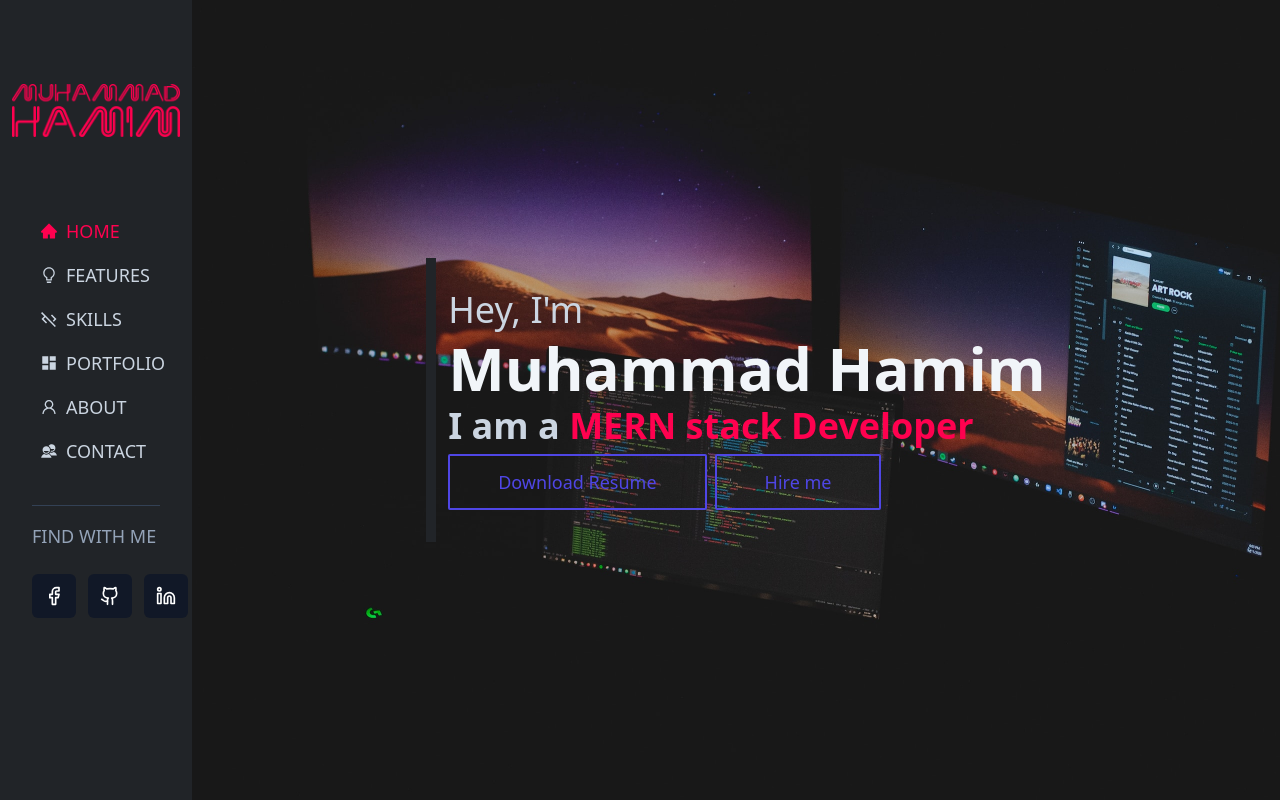
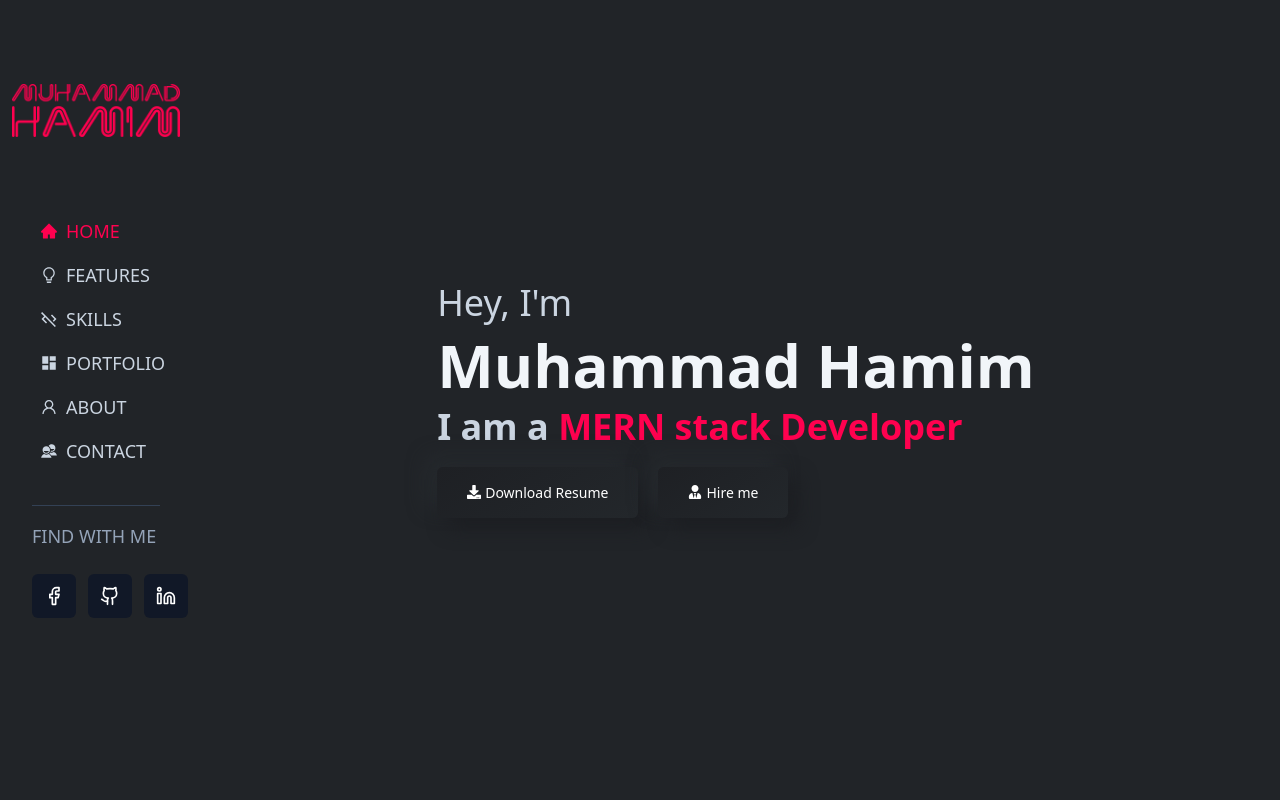
Before and after one commit to Muhammad-Hamim/MuhammadHamim, a React (Vite) app: page / in a window 1280 px wide. Shown: the top 800 px of the page. Built offline with nearby package versions, Linux system fonts and the light colour scheme.

Commit message:
change button style

```diff
--- a/src/Pages/Contact.jsx
+++ b/src/Pages/Contact.jsx
@@ -2,6 +2,7 @@ import { FiFacebook } from "react-icons/fi";
 import { LuGithub, LuLinkedin } from "react-icons/lu";
 import SectionHeader from "../Components/SectionHeader";
 import { motion } from "framer-motion";
+import { FaArrowRight } from "react-icons/fa";
 
 const Contact = () => {
   const divMotion1 = {
@@ -176,24 +177,11 @@ const Contact = () => {
               className="w-full outline-none px-4 py-3 text-slate-300 focus:outline-2 focus:outline-magenta bg-neutral-900 shadow-sm shadow-slate-500 rounded-sm resize-none h-48"></textarea>
           </div>
           <div>
-            <button className="relative inline-flex items-center px-12 py-3 overflow-hidden text-lg font-medium text-indigo-600 border-2 border-indigo-600 rounded-sm hover:text-white group hover:bg-gray-50">
-              <span className="absolute left-0 block w-full h-0 transition-all bg-indigo-600 opacity-100 group-hover:h-full top-1/2 group-hover:top-0 duration-400 ease" />
-              <span className="absolute right-0 flex items-center justify-start w-10 h-10 duration-300 transform translate-x-full group-hover:translate-x-0 ease">
-                <svg
-                  className="w-5 h-5"
-                  fill="none"
-                  stroke="currentColor"
-                  viewBox="0 0 24 24"
-                  xmlns="http://www.w3.org/2000/svg">
-                  <path
-                    strokeLinecap="round"
-                    strokeLinejoin="round"
-                    strokeWidth={2}
-                    d="M14 5l7 7m0 0l-7 7m7-7H3"
-                  />
-                </svg>
+            <button className="button hover:text-magenta flex items-center gap-1">
+              <span>send message</span>
+              <span>
+                <FaArrowRight />
               </span>
-              <span className="relative">send message</span>
             </button>
           </div>
         </motion.div>
--- a/src/Pages/Features.jsx
+++ b/src/Pages/Features.jsx
@@ -77,7 +77,7 @@ const Features = () => {
           <motion.h1
             variants={textAnimate}
             className="text-slate-300 text-2xl lg:text-4xl font-medium">
-            App Development
+            Responsive Design
           </motion.h1>
           <motion.p variants={textAnimate} className="text-slate-400">
             I throw myself down among the tall grass by the stream as I lie
--- a/src/Pages/Hero.jsx
+++ b/src/Pages/Hero.jsx
@@ -1,7 +1,7 @@
 import { TypeAnimation } from "react-type-animation";
 import { FaUserTie, FaDownload } from "react-icons/fa";
 import { Twirl as Hamburger } from "hamburger-react";
-import heroBg from "../assets/hero.jpg";
+// import heroBg from "../assets/hero.jpg";
 import { useContext } from "react";
 import { StateContext } from "../Components/Context";
 import resume from "../assets/Muhammad-Hamim.pdf";
@@ -15,21 +15,6 @@ const Hero = () => {
     link.href = resume;
     link.download = "MuhammadHamim-resume.pdf";
     link.click();
-  };
-  const lineMotion = {
-    offscreen: {
-      x: "-500",
-      opacity: 0,
-    },
-    onscreen: {
-      x: 0,
-      opacity: 1,
-      transition: {
-        type: "spring",
-        bounce: 0.4,
-        duration: 1,
-      },
-    },
   };
   const textAnimation = {
     offscreen: {
@@ -68,8 +53,9 @@ const Hero = () => {
   return (
     <div
       id="home"
-      className="hero min-h-screen relative"
-      style={{ backgroundImage: `url('${heroBg}')` }}>
+      className="hero min-h-screen relative bg-background"
+      // style={{ backgroundImage: `url('${heroBg}')` }}
+    >
       <div>
         <h2 className="text-slate-100 text-4xl absolute top-8 right-8 lg:hidden">
           <Hamburger toggled={isOpen} toggle={setIsOpen} />
@@ -81,11 +67,7 @@ const Hero = () => {
         viewport={{ once: false, amount: 0.5 }}
         transition={{ staggerChildren: 0.5 }}
         className="hero-content ">
-        <motion.div className="h-fit flex gap-3">
-          <motion.div
-            variants={lineMotion}
-            className="w-[10px] bg-background"></motion.div>
-          <div className="my-8 space-y-2 ">
+        <motion.div className="">
           <motion.h3
             variants={textAnimation}
             className="text-4xl font-medium text-slate-300">
@@ -93,7 +75,7 @@ const Hero = () => {
           </motion.h3>
           <motion.h1
             variants={textAnimation}
-              className="text-4xl lg:text-6xl font-bold text-slate-100">
+            className="text-4xl my-3 lg:text-6xl font-bold text-slate-100">
             Muhammad Hamim
           </motion.h1>
 
@@ -106,7 +88,7 @@ const Hero = () => {
                 sequence={[
                   "Front End Developer",
                   2000,
-                    "Tech Enthusiast",
+                  "Tech Enthusiastic",
                   2000,
                   "MERN stack Developer",
                   2000,
@@ -116,15 +98,16 @@ const Hero = () => {
               />
             </span>
           </motion.h2>
-            <motion.div variants={textMotion} className="mt-5 space-x-2">
+          <motion.div
+            variants={textMotion}
+            className="mt-5 flex items-center gap-5 flex-wrap">
             <button
               onClick={handleDownloadResume}
-                className="relative inline-flex items-center px-12 py-3 overflow-hidden text-lg font-medium text-indigo-600 border-2 border-indigo-600 rounded-sm hover:text-white group hover:bg-gray-50">
-                <span className="absolute left-0 block w-full h-0 transition-all bg-indigo-600 opacity-100 group-hover:h-full top-1/2 group-hover:top-0 duration-400 ease" />
-                <span className="absolute right-0 flex items-center justify-start w-10 h-10 duration-300 transform translate-x-full group-hover:translate-x-0 ease">
+              className="button hover:text-magenta flex items-center gap-1">
+              <span>
                 <FaDownload />
               </span>
-                <span className="relative">Download Resume</span>
+              <span>Download Resume</span>
             </button>
             <ScrollLink
               to="contact"
@@ -132,15 +115,33 @@ const Hero = () => {
               offset={-70}
               smooth={true}
               duration={500}
-                className="relative cursor-pointer inline-flex items-center px-12 py-3 overflow-hidden text-lg font-medium text-indigo-600 border-2 border-indigo-600 rounded-sm hover:text-white group hover:bg-gray-50">
-                <span className="absolute left-0 block w-full h-0 transition-all bg-indigo-600 opacity-100 group-hover:h-full top-1/2 group-hover:top-0 duration-400 ease" />
-                <span className="absolute right-0 flex items-center justify-start w-10 h-10 duration-300 transform translate-x-full group-hover:translate-x-0 ease">
+              className="button hover:text-magenta flex items-center gap-1">
+              <span>
                 <FaUserTie />
               </span>
-                <span className="relative">Hire me</span>
+              <span>Hire me</span>
             </ScrollLink>
+            {/* <button
+                onClick={handleDownloadResume}
+                className="button flex items-center gap-1 hover:text-magenta">
+                <span>
+                  <FaDownload />
+                </span>
+                <span>Download Resume</span>
+              </button>
+              <ScrollLink
+                // to="contact"
+                // spy={true}
+                // offset={-70}
+                // smooth={true}
+                // duration={500}
+                className="button flex items-center gap-1 w-fit hover:text-magenta">
+                <span>
+                  <FaUserTie />
+                </span>
+                <span>Hire me</span>
+              </ScrollLink> */}
           </motion.div>
-          </div>
         </motion.div>
       </motion.div>
     </div>
--- a/src/index.css
+++ b/src/index.css
@@ -10,27 +10,25 @@
   color: #ff014f;
 }
 
-
 .aboutImg {
   --color: #ff014f; /* the border color */
-  --border: 10px;   /* the border thickness*/
-  --offset: 20px;   /* control the offset*/
-  --gap: 5px;       /* the gap on hover */
+  --border: 10px; /* the border thickness*/
+  --offset: 20px; /* control the offset*/
+  --gap: 5px; /* the gap on hover */
 
-  --_c: var(--color) var(--border), #0000 0 calc(100% - var(--border)),var(--color) 0;
-  --_o: calc(3*var(--offset));
-  padding:
-    calc(var(--gap) + var(--border))
+  --_c: var(--color) var(--border), #0000 0 calc(100% - var(--border)),
+    var(--color) 0;
+  --_o: calc(3 * var(--offset));
+  padding: calc(var(--gap) + var(--border))
     calc(var(--gap) + var(--border) + var(--offset))
     calc(var(--gap) + var(--border) + var(--offset))
     calc(var(--gap) + var(--border));
-  background:
-    linear-gradient(      var(--_c)) var(--_o) var(--_o),
-    linear-gradient(90deg,var(--_c)) var(--_o) var(--_o);
+  background: linear-gradient(var(--_c)) var(--_o) var(--_o),
+    linear-gradient(90deg, var(--_c)) var(--_o) var(--_o);
   background-size: calc(100% - var(--_o)) calc(100% - var(--_o));
   background-repeat: no-repeat;
-  filter: grayscale(.4);
-  transition: .5s;
+  filter: grayscale(0.4);
+  transition: 0.5s;
   cursor: pointer;
 }
 .aboutImg:hover {
@@ -39,7 +37,19 @@
   filter: grayscale(0);
 }
 
-.one:hover .link{
+.one:hover .link {
   width: 100%;
+}
 
+.button {
+  border-radius: 6px;
+  background: linear-gradient(145deg, #1e2024, #23272b);
+  box-shadow: 10px 10px 19px #1c1e22, -10px -10px 19px #262a2e;
+  transition: 0.4s;
+  padding: 15px 30px;
+  color: white;
+  font-size: 14px;
+  font-weight: 500;
+  border: 0 none;
+  cursor: pointer;
 }
```
Also changed, not shown: src/Components/mini.js (added), 1 other file (tests, documents, lock files or other folders). Lines whose indentation alone changed are shown as unchanged.
